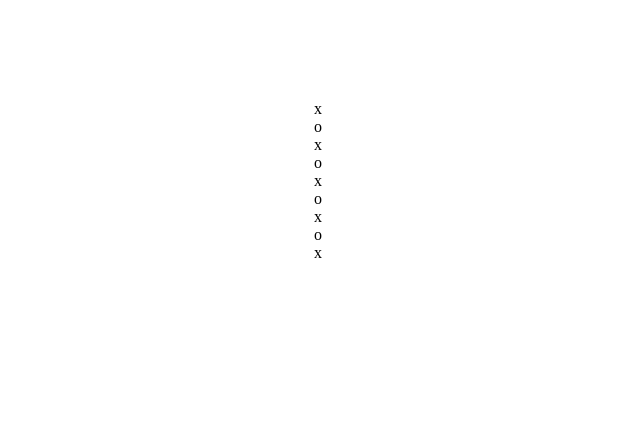
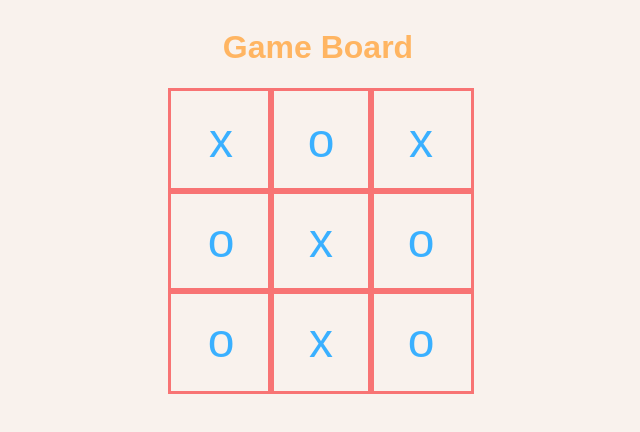
Before and after one commit to cardhect/tictactoe, a plain HTML site: page index.html in a window 1280 px wide. Shown: the whole page, without its empty margins (322-962 px from the left). Drawn offline with Linux system fonts and the light colour scheme.

Commit message:
initial files

```diff
--- a/index.html
+++ b/index.html
@@ -3,13 +3,12 @@
     <meta charset="UTF-8">
     <meta http-equiv="X-UA-Compatible" content="IE=edge">
     <meta name="viewport" content="width=device-width, initial-scale=1.0">
+    <link rel="stylesheet" href="style.css">
     <script src="script.js" defer></script>
-    <link rel="stylesheet" href="style.css">
     <title>Document</title>
 </head>
 <body>
-    <div id="container">
-
-    </div>
+    <h1 id="title">Game Board</h1>
+    <div id="game-board"></div>
 </body>
 </html>
--- a/script.js
+++ b/script.js
@@ -1,84 +1,45 @@
-//TODO figure out how to add the array elements to 3 rows in a group of 3 in order to have a 3x3 square.
+// Steps 1,2,3 are done. Need to start on 4.
+//game board will run the game(switch turns from p1 to p2..., check if win conditions are met ,place marks x||o, reset game, track winner)
+//display board will... display board, reset board, show win message.)
+const personFactory = (name, selection) => {
+
+    return {name, selection};
+};
 
 const gameBoard = (function () {
-  let gameBoard = [
-    ["x"],
-    ["o"],
-    ["x"],
-    ["o"],
-    ["x"],
-    ["o"],
-    ["x"],
-    ["o"],
-    ["x"],
-  ];
+    const playerOne = personFactory('Player One', 'x');
+    const playerTwo = personFactory('Player Two', 'o');
 
-  /**
-   * ? This can create a 3x3 grid but currently does not have the array...
-   * ? ...elements linked to each square.
-   */
-   let count = 0;
-  function _createGrid(x) {
-    for (let i = 0; i < x; i++) {
-        const row = document.createElement('div');
-        row.setAttribute('class', 'row');
-        container.appendChild(row);
-        for (let i = 0; i < x; i++) {
-            const cell = document.createElement('div');
-            cell.setAttribute('class', 'cell');
-            row.appendChild(cell);
-            cell.addEventListener('click', () => {
-
-                if(count % 2 == 0){
-                    cell.style.background = 'blue';
-                    cell.innerHTML = 'x';
-                    console.log(count);
-                    count++;
-                } else if(count % 2 == 1) {
-                    cell.style.background = 'yellow';
-                    cell.innerHTML = 'o';
-                    count++;
-                }
-
-            })
-        }
-    }
-  }
-
-  // Create an unordered list
-  var list = document.createElement("div");
-
-  // Create a list item for each selection
-  // and append it to the list
-  gameBoard.forEach(function (selection) {
-    var li = document.createElement("div");
-    li.textContent = selection;
-    list.appendChild(li);
-  });
-
-  // Log
-  console.log(list);
-
-  // Inject into the DOM
-  var app = document.querySelector("#container");
-  app.appendChild(list);
+    let gameArr =
+    ['x','o','x',
+     'o','x','o',
+     'o','x','o'];
 
 
 
-  return {
-    createdGrid: function () {
-      _createGrid(3);
-    },
-  };
+    return {gameArr};
 })();
 
-const playerCreation = (name) => {
+const displayController = (function () {
 
-    const p1Welcome = () =>
-    console.log("Logging in.... Welcome! " + name + " is player 1.");
+    const display = () => {
+        const gameArr = gameBoard.gameArr;
+        const gameDiv = document.getElementById("game-board");
 
-  const p2Welcome = () =>
-    console.log("Logging in.... Welcome! " + name + " is player 2.");
+        for (let index = 0; index < gameArr.length; index++) {
+            const selection = gameArr[index];
+            const boxElement = document.createElement("div");
+            boxElement.classList.add(`game-box`);
+            boxElement.setAttribute('data-index-number', index+1);
+            boxElement.textContent = selection;
+            gameDiv.append(boxElement);
+        }
 
-  return { name, p1Welcome, p2Welcome };
-};
+    }
+
+    return {display};
+})();
+
+
+
+displayController.display();
--- a/style.css
+++ b/style.css
@@ -1,34 +1,33 @@
-html{
+body {
     display: flex;
-    flex-flow: row nowrap;
+    flex-direction: column;
+    align-items: center;
+    background-color: #F9F2ED;
+}
+
+#title {
+    font-family: Arial, Helvetica, sans-serif;
+    color: #FFB562;
+}
+
+#game-board{
+    display: grid;
+    flex-direction: row;
+    flex-wrap: wrap;
+    grid-template-columns: repeat(3,100px);
+    grid-template-rows: repeat(3,100px); ;
     justify-content: center;
-    align-content: center;
-    align-items: center;
-    height:100%;
-    margin: 0;
-    padding: 0;
-
 }
-body {
-    margin: 0;
-    flex: 0 1 auto;
-    align-self: auto;
-    /*recommend 1920 / 1080 max based on usage stats, use 100% to that point*/
-    width: 100%
-
-    height: 100%;
-    max-height: 600px;
 
 
+.game-box {
+    height: 100px;
+    width: 100px;
+    border: 3px solid #F87474;
+    display: flex;
+    justify-content: center;
+    align-items: center;
+    color: #3AB0FF;
+    font-size: 3em;
+    font-family: sans-serif;
 }
-
-.cell {
-    width: 100px;
-    height: 100px;
-    background-color: red;
-    border: 1px solid black;
-}
-
-#container {
-    display: flex;
-}
```
